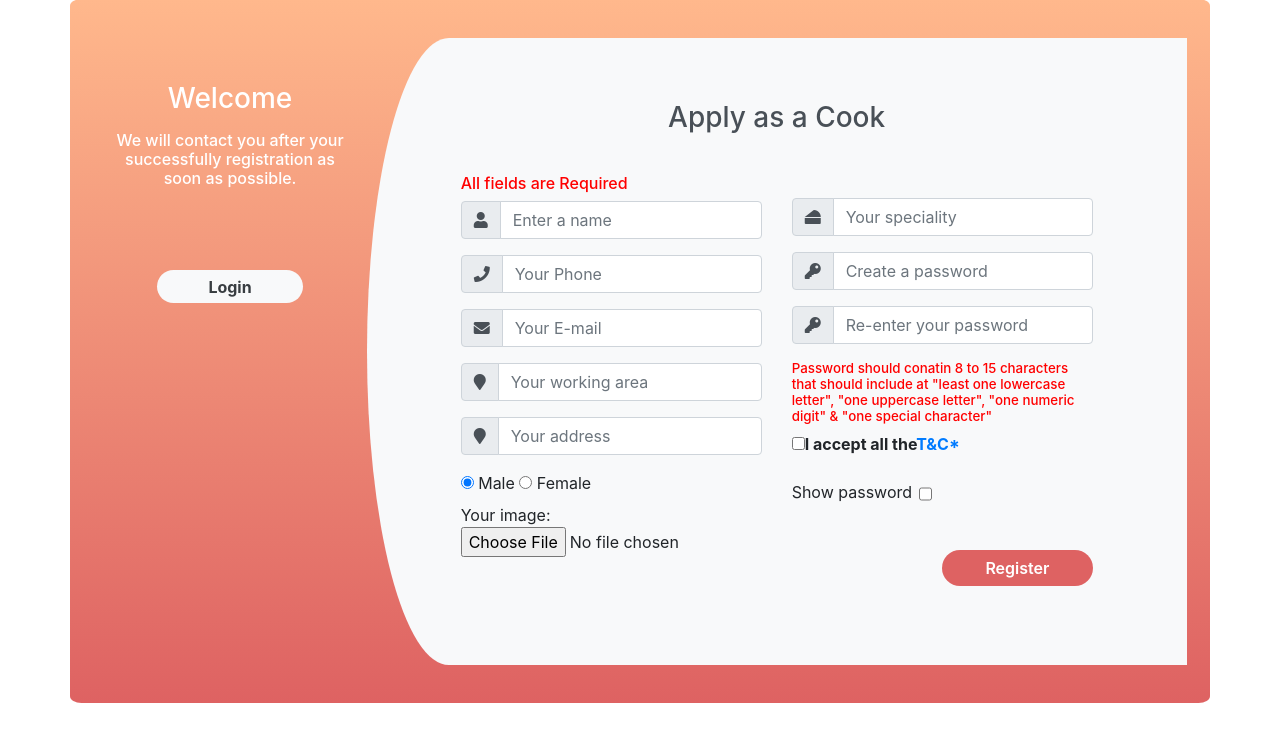
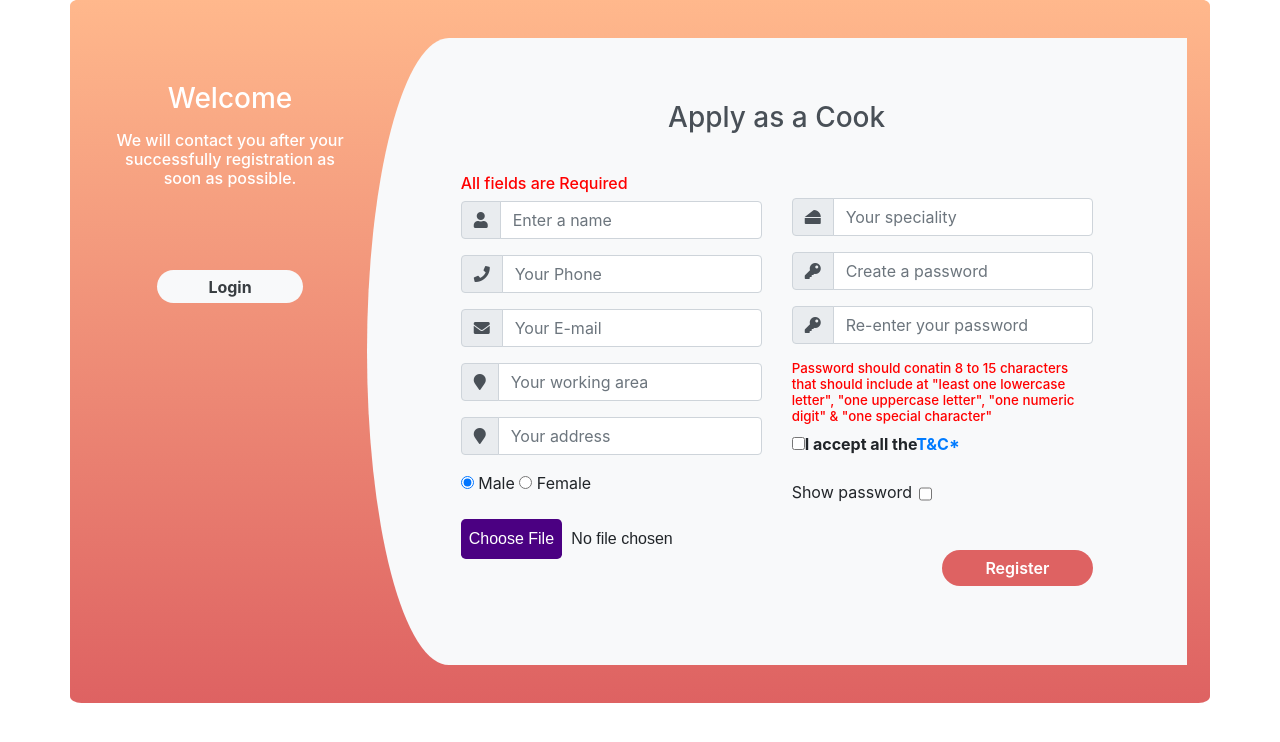
Before and after one commit to Meetshah1010/YCOC, a PHP site: page /register.html in a window 1280 px wide. Shown: the part 39-781 px from the top of the page. Run offline with PHP 8.4, Linux system fonts and the light colour scheme; some libraries are stand-ins or nearby versions.

Commit message:
choose file working

```diff
--- a/cook/register/register.css
+++ b/cook/register/register.css
@@ -57,3 +57,17 @@
     border-radius: 20px;
     font-weight: bold;
 }
+#imgupload {
+    background-color: indigo;
+    color: white;
+    padding: 0.5rem;
+    font-family: sans-serif;
+    border-radius: 0.3rem;
+    cursor: pointer;
+    margin-top: 1rem;
+  }
+
+#file-chosen{
+    margin-left: 0.3rem;
+    font-family: sans-serif;
+  }
--- a/cook/register/register.html
+++ b/cook/register/register.html
@@ -1,14 +1,12 @@
-
 <!DOCTYPE html>
 <html>
+
 <head>
     <title>Register</title>
     <link href="//maxcdn.bootstrapcdn.com/bootstrap/4.1.1/css/bootstrap.min.css" rel="stylesheet" id="bootstrap-css">
-        <script src="//maxcdn.bootstrapcdn.com/bootstrap/4.1.1/js/bootstrap.min.js"></script>
-        <script src="//cdnjs.cloudflare.com/ajax/libs/jquery/3.2.1/jquery.min.js"></script>
     <link rel="stylesheet" href="register.css">
-        <script src="register.js"></script>
 </head>
+
 <body>
     <link rel="stylesheet" href="https://use.fontawesome.com/releases/v5.9.0/css/all.css">
     <div class="container register">
@@ -17,12 +15,12 @@
                 <h3>Welcome</h3>
                 <h6 class="mt-3">We will contact you after your successfully registration as soon as possible.</h6>
                 <form action="../login/login.php">
-                            <input type="submit"  name="" value="Login"/><br/>
+                    <input type="submit" name="" value="Login" /><br />
                 </form>
             </div>
             <div class="col-md-9 register-right">
                 <h3 class="register-heading">Apply as a Cook</h3>
-                            <form action="register.php" method="POST" enctype="multipart/form-data" >
+                <form action="register.php" method="POST" enctype="multipart/form-data">
                     <div class="row register-form">
                         <div class="col-md-6">
                             <h6 style="color: red;">All fields are Required</h6>
@@ -30,31 +28,36 @@
                                 <div class="input-group-prepend">
                                     <span class="input-group-text"><i class="fa fa-user"></i></span>
                                 </div>
-                                                <input name="crname" type="text" class="form-control" placeholder="Enter a name" required/>
+                                <input name="crname" type="text" class="form-control" placeholder="Enter a name"
+                                required />
                             </div>
                             <div class="form-group input-group">
                                 <div class="input-group-prepend">
                                     <span class="input-group-text"><i class="fa fa-phone"></i></span>
                                 </div>
-                                        <input name="crmob" id="crmob" onchange="varifymob()" type="text" class="form-control" required placeholder="Your Phone" />
+                                <input name="crmob" id="crmob" onchange="varifymob()" type="text" class="form-control"
+                                required placeholder="Your Phone" />
                             </div>
                             <div class="form-group input-group">
                                 <div class="input-group-prepend">
                                     <span class="input-group-text"><i class="fa fa-envelope"></i></span>
                                 </div>
-                                        <input name="cremail" type="email" class="form-control" required placeholder="Your E-mail"  />
+                                <input name="cremail" type="email" class="form-control" required
+                                placeholder="Your E-mail" />
                             </div>
                             <div class="form-group input-group">
                                 <div class="input-group-prepend">
                                     <span class="input-group-text"><i class="fa fa-map-marker"></i></span>
                                 </div>
-                                        <input name="crarea" type="text" class="form-control" required placeholder="Your working area"  />
+                                <input name="crarea" type="text" class="form-control" required
+                                placeholder="Your working area" />
                             </div>
                             <div class="form-group input-group">
                                 <div class="input-group-prepend">
                                     <span class="input-group-text"><i class="fa fa-map-marker"></i></span>
                                 </div>
-                                            <input name="craddress" type="text" class="form-control" required placeholder="Your address"  />
+                                <input name="craddress" type="text" class="form-control" required
+                                    placeholder="Your address" />
                                 </div>
                                 <div class="form-group">
                                     <div class="maxl">
@@ -68,7 +71,15 @@
                                     </label>
                                 </div>
                                 <div class="form-group">
-                                            Your image: <input  name="image" type="file" id="image">
+                                    <!-- actual upload which is hidden -->
+                                    <input type="file" id="actual-btn" hidden />
+
+                                    <!-- our custom upload button -->
+                                    <label id="imgupload" for="actual-btn">Choose File</label>
+
+                                    <!-- name of file chosen -->
+                                    <span id="file-chosen">No file chosen</span>
+
                                 </div>
                             </div>
                         </div>
@@ -77,23 +88,31 @@
                                 <div class="input-group-prepend">
                                     <span class="input-group-text"><i class="fas fa-cheese"></i></span>
                                 </div>
-                                            <input name="crspec" type="text" class="form-control" required placeholder="Your speciality"  />
+                                <input name="crspec" type="text" class="form-control" required
+                                placeholder="Your speciality" />
                             </div>
                             <div class="form-group input-group">
                                 <div class="input-group-prepend">
                                     <span class="input-group-text"><i class="fas fa-key"></i></span>
                                 </div>
-                                        <input name="crpass" id="crpass" type="password" required class="form-control" placeholder="Create a password"  />
+                                <input name="crpass" id="crpass" type="password" required class="form-control"
+                                placeholder="Create a password" />
                             </div>
                             <div class="form-group input-group">
                                 <div class="input-group-prepend">
                                     <span class="input-group-text"><i class="fas fa-key"></i></span>
                                 </div>
-                                        <input type="password" id="crepass" required onchange="varifyPasswordmatching()" class="form-control" placeholder="Re-enter your password" />
+                                <input type="password" id="crepass" required onchange="varifyPasswordmatching()"
+                                class="form-control" placeholder="Re-enter your password" />
                             </div>
-                                    <h6 style="color: red;font-size: smaller;">Password should conatin 8 to 15 characters that should include at "least one lowercase letter", "one uppercase letter", "one numeric digit" & "one special character"</h6>
+                            <h6 style="color: red;font-size: smaller;">Password should conatin 8 to 15 characters that
+                                should include at "least one lowercase letter", "one uppercase letter", "one numeric
+                                digit" & "one special character"</h6>
                                 <div class="form-group">
-                                        <b><label class="checkbox-inline"><input type="checkbox" onmousemove="varifyPassword(),varifyMobile()" required>I accept all the<a class="primary" data-toggle="modal" data-target="#exampleModal" href="#">T&C*</a></label></b>
+                                    <b><label class="checkbox-inline"><input type="checkbox"
+                                        onmousemove="varifyPassword(),varifyMobile()" required>I accept all the<a
+                                        class="primary" data-toggle="modal" data-target="#exampleModal"
+                                        href="#">T&C*</a></label></b>
                                     </div>
 
                                     <div class="form-group input-group">
@@ -102,12 +121,13 @@
                                         </div>
                                         <input class="ml-2 mt-1" type="checkbox" onclick="showPassword()">
                                     </div>
-                                       <input name="rsignup" type="submit" class="btnRegister"  value="Register"/>
+                                    <input name="rsignup" type="submit" class="btnRegister" value="Register" />
                                 </div>
                             </form>
                             <!-- modal dialogbox -->
-    <div class="modal fade" id="exampleModal" tabindex="-1" aria-labelledby="exampleModalLabel" aria-hidden="true">
-        <div class="modal-dialog">
+                            <div class="modal fade" id="exampleModal" tabindex="-1" aria-labelledby="exampleModalLabel"
+                            aria-hidden="true">
+                            <div class="modal-dialog modal-xl modal-dialog-scrollable">
                                 <div class="modal-content">
                             <div class="modal-header">
                                 <h5 class="modal-title" id="exampleModalLabel">Terms & Conditions</h5>
@@ -118,29 +138,56 @@
                             <div class="modal-body">
                                 TERMS AND CONDITIONS</br>
 
-              YCOC may revise these terms of use at any time by amending this page. You are expected to check this page from time to time to take notice of any changes we make, as they are binding on you.
+                                YCOC may revise these terms of use at any time by amending this page. You are expected
+                                to check this page from time to time to take notice of any changes we make, as they are
+                                binding on you.
 
-              By using the website, (creating a profile) COOK are accepting the below specified Terms of Use:</br>
+                                By using the website, (creating a profile) COOK are accepting the below specified Terms
+                                of Use:</br>
 
-              1. COOK are responsible for informing  YCOC if they are unable to take orders due to prior commitments, sickness, holidays, etc. The COOK's inability to inform YCOC in a timely fashion can result in penalties as deemed fit by YCOC. The COOK is required to update their Leave Dates on the website through their personal admin system.
+                                1. COOK are responsible for informing YCOC if they are unable to take orders due to
+                                prior commitments, sickness, holidays, etc. The COOK's inability to inform YCOC in a
+                                timely fashion can result in penalties as deemed fit by YCOC. The COOK is required to
+                                update their Leave Dates on the website through their personal admin system.
                             </br>
-              2. COOK are responsible for making comprehensive profiles on YCOC, providing detailed menus, quantities, pricing and all other specifics like preferred mode of delivery, desired notice period for orders and / or any other special services provided. YCOC will not be responsible for any discrepancies that may arise thereafter.
+                            2. COOK are responsible for making comprehensive profiles on YCOC, providing detailed
+                            menus, quantities, pricing and all other specifics like preferred mode of delivery,
+                            desired notice period for orders and / or any other special services provided. YCOC will
+                                not be responsible for any discrepancies that may arise thereafter.
                                 </br>
-              3. In case of any copyright infringement due to photographs uploaded by COOK on their profile, liability will lie on COOK and not on YCOC. The COOK must use real photographs of his/ her dishes only.
+                                3. In case of any copyright infringement due to photographs uploaded by COOK on their
+                                profile, liability will lie on COOK and not on YCOC. The COOK must use real photographs
+                                of his/ her dishes only.
                             </br>
-              4. Once a Customer places an order on YCOC, the COOK must confirm the order, whereby he commits to the details of said placed order. YCOC will not be liable for any discrepancies that may arise thereafter.
+                            4. Once a Customer places an order on YCOC, the COOK must confirm the order, whereby he
+                            commits to the details of said placed order. YCOC will not be liable for any
+                            discrepancies that may arise thereafter.
                         </br>
-              5. The COOK are solely responsible for preparation and timely delivery of food (as per terms specified on their profile) as well as for maintaining quality and hygiene. YCOC will not be responsible or liable for the quantity or quality of meals delivered.
+                                5. The COOK are solely responsible for preparation and timely delivery of food (as per
+                                terms specified on their profile) as well as for maintaining quality and hygiene. YCOC
+                                will not be responsible or liable for the quantity or quality of meals delivered.
                             </br>
-              6. The COOK by being on the platform acknowledges and agrees that a substantial portion of the compensation the website receives for making the Site available to the COOK is collected as a commission on the money you receive for orders to the clients. Therefore, once you identify or are identified by any party through the site, you must inform YCOC.in of such an order and pay the commission for work arising directly or indirectly with that party or arising out of your relationship with that party.
+                            6. The COOK by being on the platform acknowledges and agrees that a substantial portion
+                                of the compensation the website receives for making the Site available to the COOK is
+                                collected as a commission on the money you receive for orders to the clients. Therefore,
+                                once you identify or are identified by any party through the site, you must inform
+                                YCOC.in of such an order and pay the commission for work arising directly or indirectly
+                                with that party or arising out of your relationship with that party.
                             </br>
-              7. If delivery is being done by COOK or if the Customer is picking up the food from the COOK, then YCOC will not be responsible for collecting payments from Customers and will not be liable therefore for loss that may occur due to non payment on behalf of Customers, if any.
+                            7. If delivery is being done by COOK or if the Customer is picking up the food from the
+                            COOK, then YCOC will not be responsible for collecting payments from Customers and will
+                            not be liable therefore for loss that may occur due to non payment on behalf of
+                            Customers, if any.
                         </br>
-              8. YCOC will not be responsible for any health damages or sickness caused due to the food delivered by the COOK.
+                        8. YCOC will not be responsible for any health damages or sickness caused due to the
+                        food delivered by the COOK.
                                 </br>
-              9. The COOK will follow the basic hygiene and safety requirements as laid down by the FSSAI. If they fail to do so, the COOK may be asked for a refund of the full order value to the client.
+                                9. The COOK will follow the basic hygiene and safety requirements as laid down by the
+                                FSSAI. If they fail to do so, the COOK may be asked for a refund of the full order value
+                                to the client.
                             </br>
-              10. YCOC will send regular reminders to COOK for the said commission and will be liable to cancel their registrations upon nonpayment to YCOC.
+                            10. YCOC will send regular reminders to COOK for the said commission and will be liable
+                            to cancel their registrations upon nonpayment to YCOC.
                                 </br>
                             </div>
                         </div>
@@ -149,16 +196,20 @@
             </div>
 
             <!-- modal dialogbox -->
+            <script src="//maxcdn.bootstrapcdn.com/bootstrap/4.1.1/js/bootstrap.min.js"></script>
+            <script src="//cdnjs.cloudflare.com/ajax/libs/jquery/3.2.1/jquery.min.js"></script>
             <script src="https://code.jquery.com/jquery-3.5.1.slim.min.js"
             integrity="sha384-DfXdz2htPH0lsSSs5nCTpuj/zy4C+OGpamoFVy38MVBnE+IbbVYUew+OrCXaRkfj"
             crossorigin="anonymous"></script>
             <script src="https://cdn.jsdelivr.net/npm/bootstrap@4.6.0/dist/js/bootstrap.bundle.min.js"
             integrity="sha384-Piv4xVNRyMGpqkS2by6br4gNJ7DXjqk09RmUpJ8jgGtD7zP9yug3goQfGII0yAns"
             crossorigin="anonymous"></script>
+            <script src="register.js"></script>
 
         </div>
     </div>
     </div>
     </div>
 </body>
+
 </html>
--- a/test.txt
+++ /dev/null
@@ -1 +0,0 @@
-This is testing hello from meet
```
Also changed, not shown: cook/register/register.js (+10 -0 lines), test.html (added, +15 -0 lines), user/register/register.html (+7 -7 lines), icons/Facebook.png (renamed from icons/Facebook 4.png), icons/instagram.png (renamed from icons/instagram 4.png), icons/pinterest .png (renamed from icons/pinterest 4.png), icons/twitter.png (renamed from icons/twitter 4.png). Lines whose indentation alone changed are shown as unchanged.
